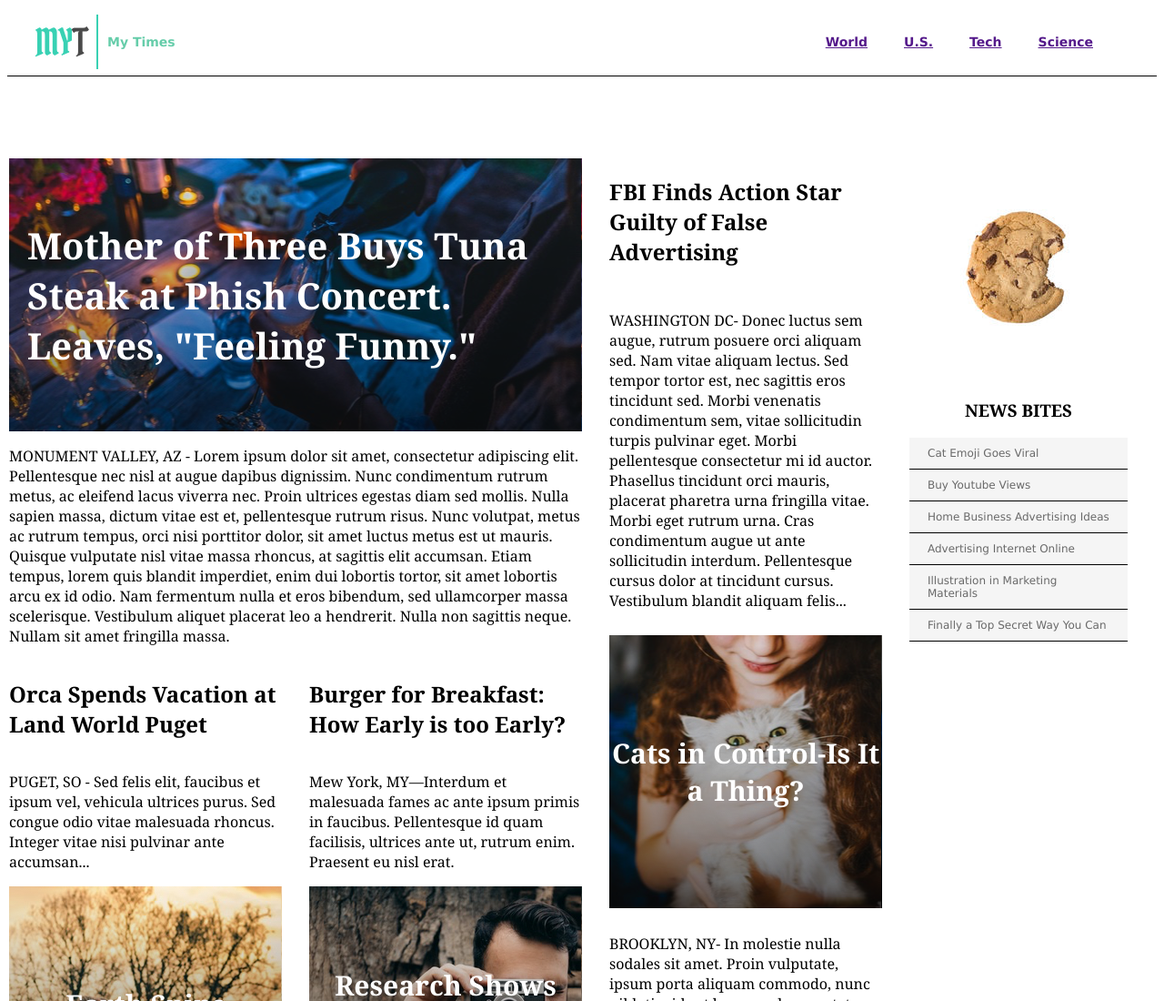
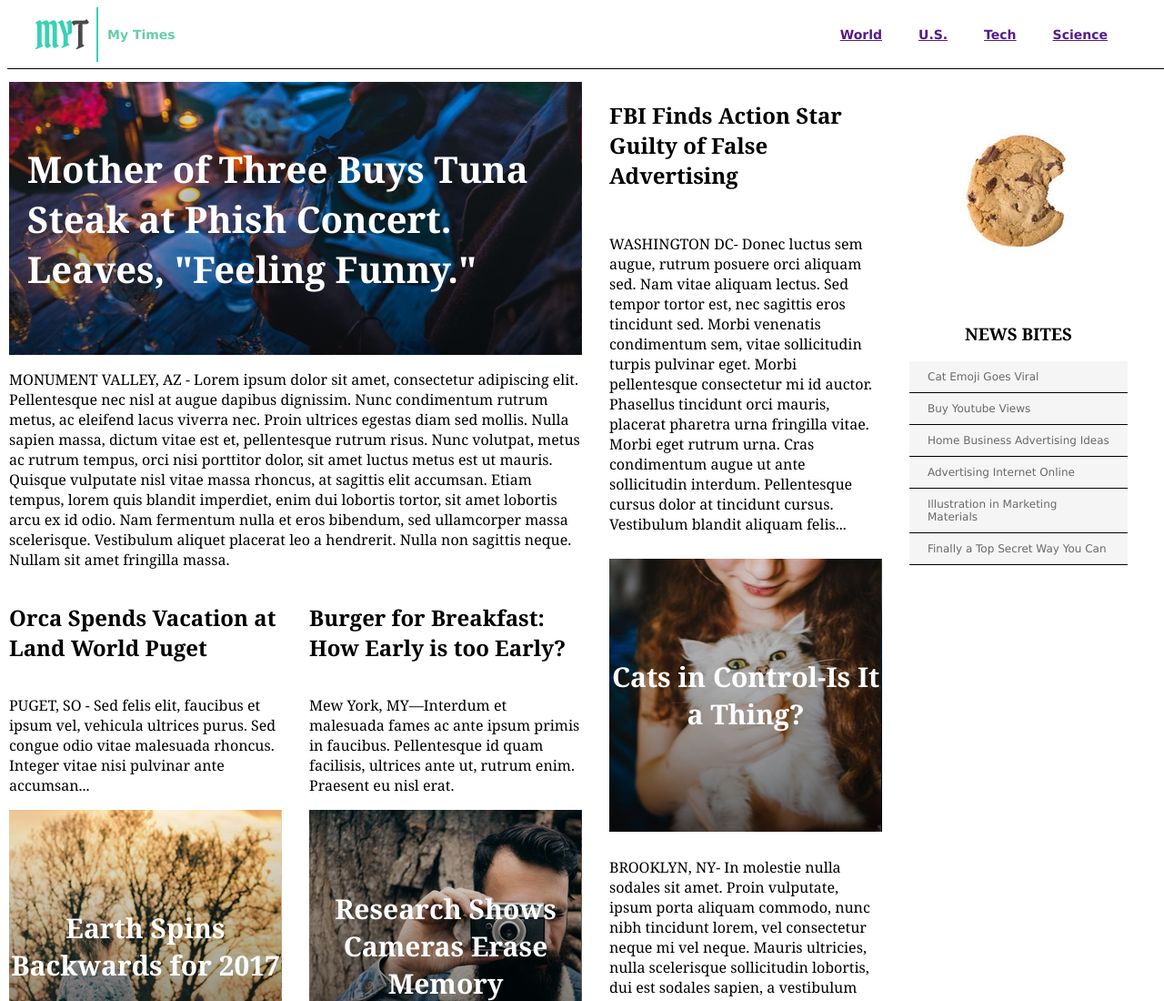
Before and after one commit to noahghines/my-times, a plain HTML site: page index.html in a window 1280 px wide. Shown: the top 1100 px of the page at 91% size. Drawn offline with Linux system fonts and the light colour scheme.

Commit message:
Fixed header

```diff
--- a/resources/css/style.css
+++ b/resources/css/style.css
@@ -5,11 +5,16 @@ header {
   font-size: 14px;
   font-weight: bold;
   height: 75px;
+  width: 100%;
   display: flex;
   justify-content: space-between;
   border-bottom-width: 1px;
   border-bottom-style: solid;
   border-bottom-color: black;
+  background-color: white;
+  position: fixed;
+  z-index: 20;
+  top: 0;
 }
 
 header .logo {
```
